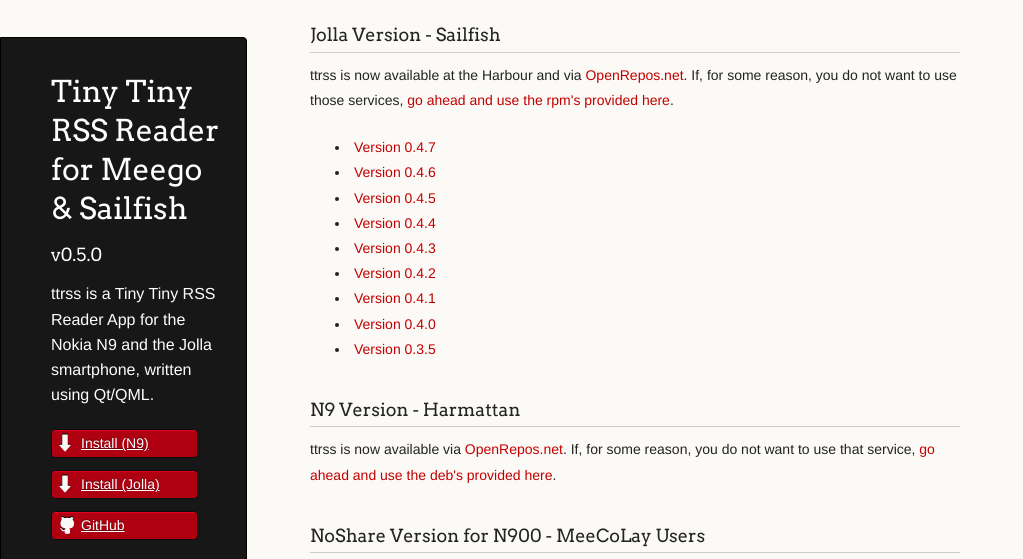
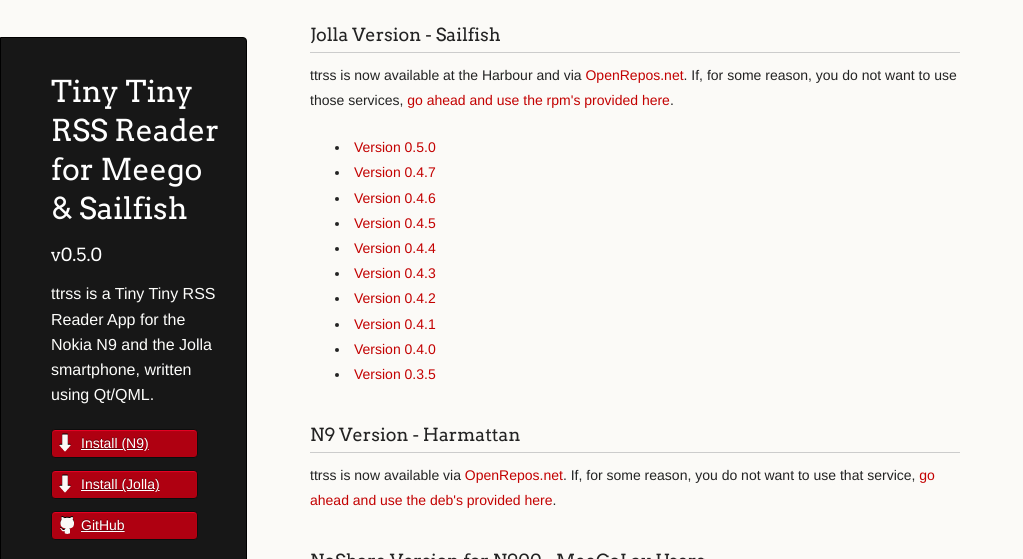
Before and after one commit to cnlpete/ttrss, a plain HTML site: page index.html in a window 1280 px wide. Both pictures are taken after a click on the link "go ahead and use the rpm's provided here". Shown: the part 1709-2268 px from the top of the page, without its empty margins (0-1023 px from the left). Drawn offline with nearby package versions, Linux system fonts and the light colour scheme.

Commit message:
sailfish v0.5.0 added

```diff
--- a/index.html
+++ b/index.html
@@ -131,6 +131,7 @@ If, for some reason, you do not want to use those services, <a href="#downloads"
 </p>
 
 <ul id="downloadlinkssailfish" style="display:none;">
+  <li class="download"><a href="http://schad.es/harbour-ttrss050">Version 0.5.0</a></li>
   <li class="download"><a href="http://schad.es/harbour-ttrss047">Version 0.4.7</a></li>
   <li class="download"><a href="http://schad.es/harbour-ttrss046">Version 0.4.6</a></li>
   <li class="download"><a href="http://schad.es/harbour-ttrss045">Version 0.4.5</a></li>
```
Also changed, not shown: 1 other file.
